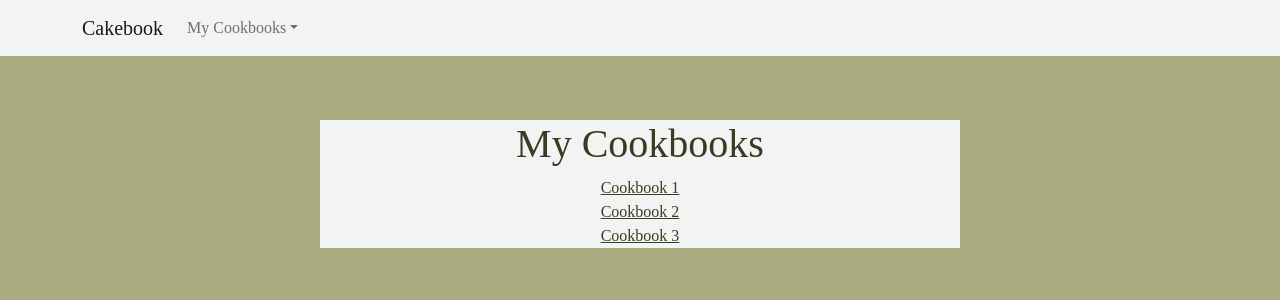
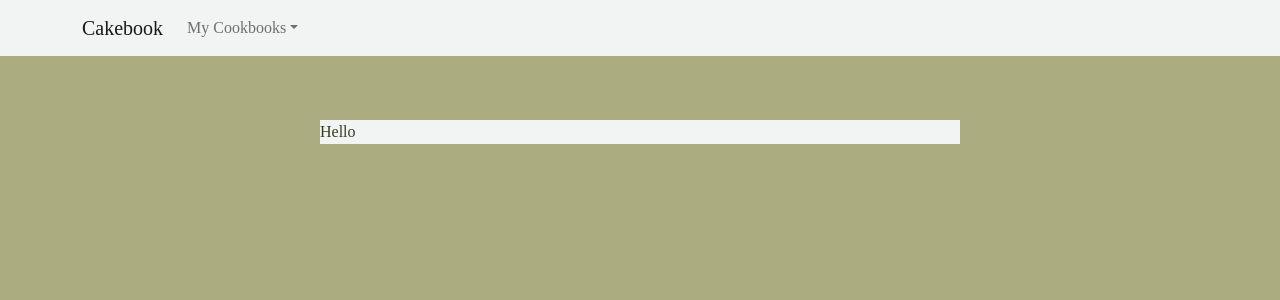
Before and after one commit to okasten-depaul/cakebook-frontend, a React (Create React App) app: page /cookbooks/new in a window 1280 px wide. Shown: the top 300 px of the page. Built offline with nearby package versions, Linux system fonts and the light colour scheme.

Commit message:
move the cookbook files into own dir. start on form

```diff
--- a/src/Cookbooks.js
+++ /dev/null
@@ -1,20 +0,0 @@
-import { Nav } from 'react-bootstrap'
-import * as cookbooksAPI from "./api/cookbook";
-
-
-const createCookbooksList =() => {
-  const cookbooks = cookbooksAPI.getCookbooks();
-  return cookbooks.map(cookbook => <a href={`${cookbook.id}`} className="centerItem" key={cookbook.id}>{cookbook.name}</a>)
-}
-
-function Cookbooks() {
-  return (
-    <div className="centerContainer">
-      <h1 className="title">My Cookbooks</h1>
-      {createCookbooksList()}
-    </div>
-
-  )
-}
-
-export default Cookbooks;
--- a/src/components/Header.js
+++ b/src/components/Header.js
@@ -6,7 +6,6 @@ import Container from "react-bootstrap/Container";
 import * as cookbooksAPI from "../api/cookbook";
 
 const cookbookDropdownItems = () => {
-
   const cookbooks = cookbooksAPI.getCookbooks();
   const dropdownItems = cookbooks.map(cookbook => <NavDropdown.Item key={cookbook.id} href={`/cookbooks/${cookbook.id}`}>{cookbook.name}</NavDropdown.Item>);
 
@@ -14,7 +13,7 @@ const cookbookDropdownItems = () => {
     [
       <NavDropdown.Divider />,
       <NavDropdown.Item key="all" href="cookbooks">View All Cookbooks</NavDropdown.Item>,
-      <NavDropdown.Item key="new" href="cookbooks/new">Create New Cookbook</NavDropdown.Item>
+      <NavDropdown.Item key="new" href="/cookbooks/new">Create New Cookbook</NavDropdown.Item>
     ]
   )
 
--- /dev/null
+++ b/src/cookbook/CookbookForm.js
@@ -0,0 +1,9 @@
+function CookbookForm() {
+  return(
+    <div className="centeredContainer">
+      Hello
+    </div>
+  )
+}
+
+export default CookbookForm;
--- /dev/null
+++ b/src/cookbook/Cookbooks.js
@@ -0,0 +1,30 @@
+import { Outlet } from 'react-router-dom';
+import * as cookbooksAPI from "../api/cookbook";
+
+
+const createCookbooksList = () => {
+  const cookbooks = cookbooksAPI.getCookbooks();
+  return cookbooks.map(cookbook => <a href={`${cookbook.id}`} className="centerItem" key={cookbook.id}>{cookbook.name}</a>)
+}
+
+function indexPage() {
+  <div className="centerContainer">
+      <h1 className="title">My Cookbooks</h1>
+      {createCookbooksList()}
+      <Outlet/>
+    </div>
+}
+
+function Cookbooks() {
+  const isIndex = window.location.pathname === "/cookbooks";
+
+  return (
+    <div className="centerContainer">
+      {isIndex && indexPage()}
+      <Outlet/>
+    </div>
+
+  )
+}
+
+export default Cookbooks;
--- a/src/index.js
+++ b/src/index.js
@@ -7,8 +7,9 @@ import {
 } from "react-router-dom";
 import './custom.scss';
 import App from './App';
-import Cookbook from './Cookbook';
-import Cookbooks from './Cookbooks';
+import Cookbook from './cookbook/Cookbook';
+import Cookbooks from './cookbook/Cookbooks';
+import CookbookForm from './cookbook/CookbookForm';
 import reportWebVitals from './reportWebVitals';
 
 const root = ReactDOM.createRoot(document.getElementById('root'));
@@ -16,8 +17,9 @@ root.render(
   <BrowserRouter>
     <Routes>
       <Route path="/" element={<App />}>
-        <Route path="/cookbooks" element={<Cookbooks />}>
+        <Route path="cookbooks" element={<Cookbooks />}>
           <Route path=":id" element={<Cookbook />}/>
+          <Route path="new" element={<CookbookForm />}/>
         </Route>
       </Route>
     </Routes>
```
Also changed, not shown: src/cookbook/Cookbook.js (renamed from src/Cookbook.js).
